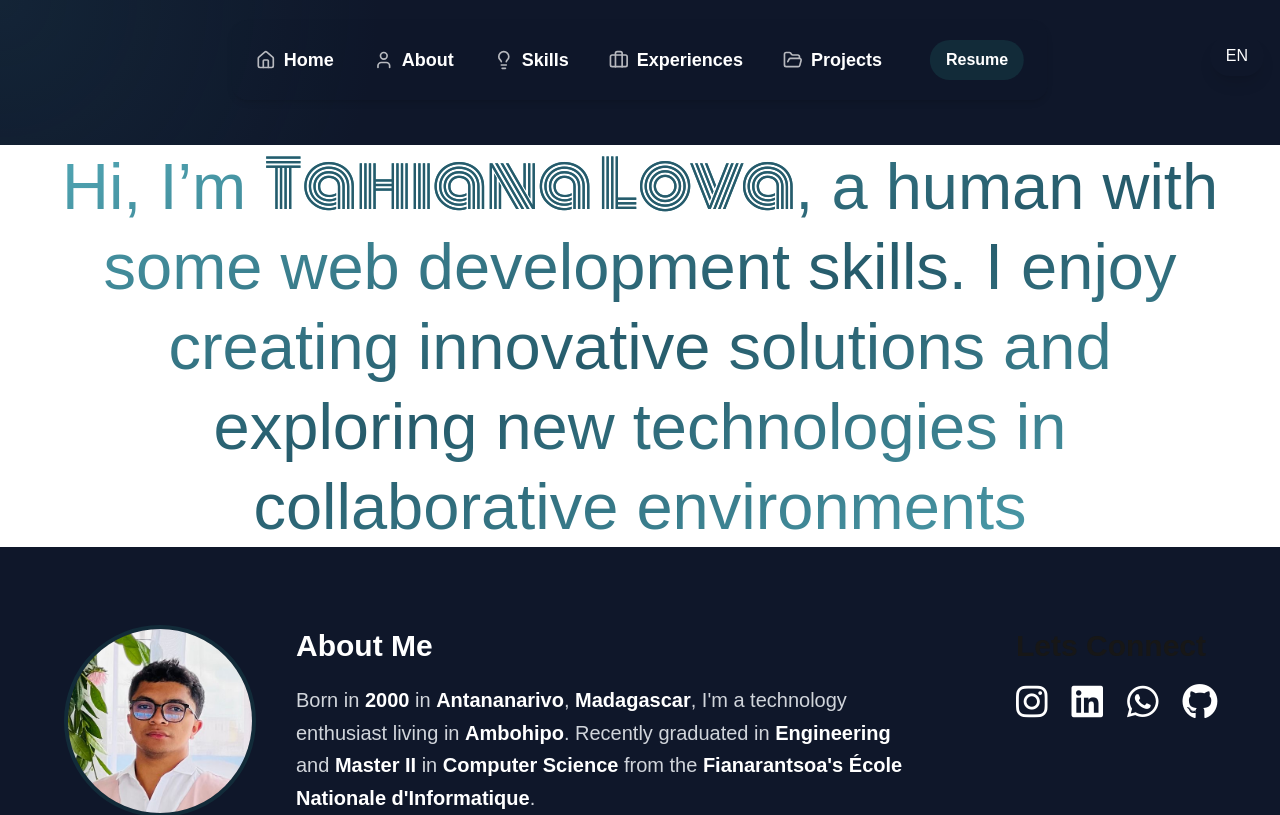
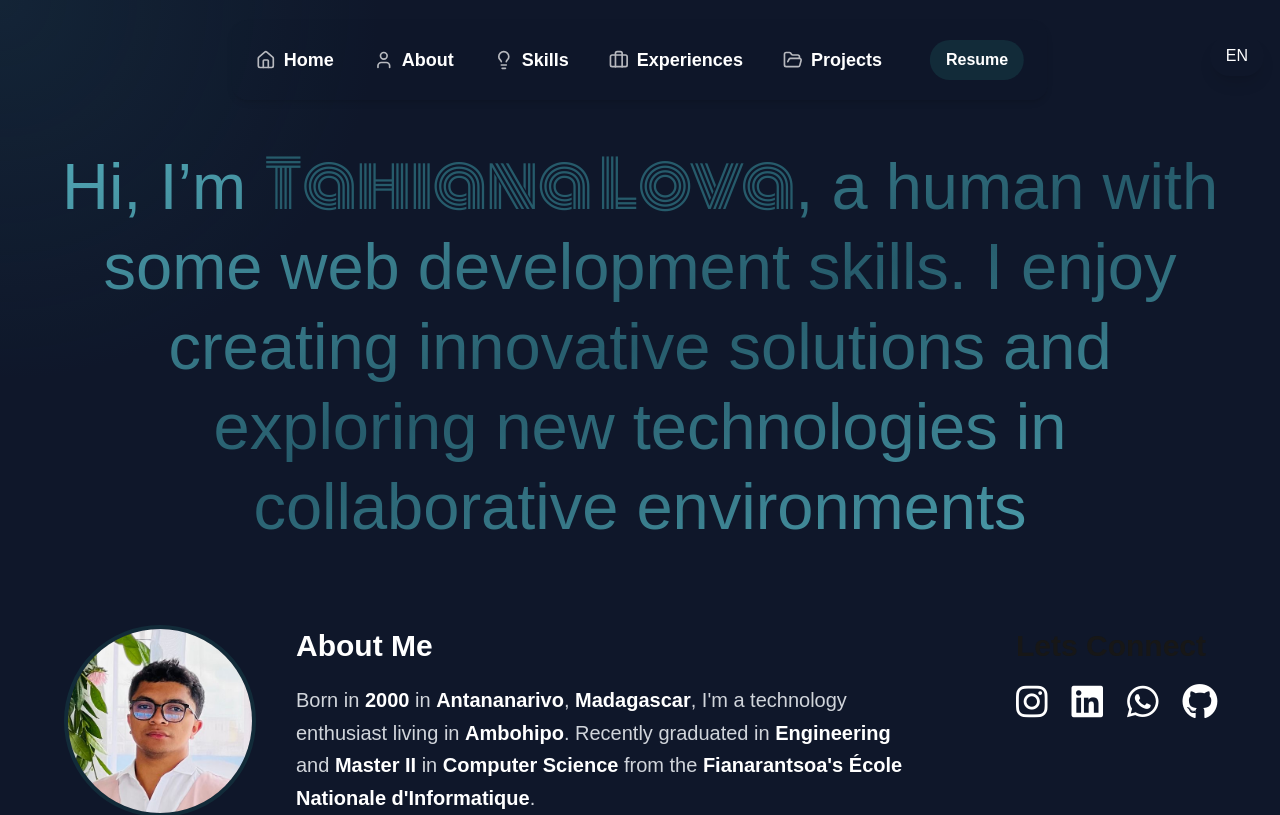
Before and after one commit to Mukkun007/PORTFOLIO-LOVA, a Next.js app: page / in a window 1280 px wide. Shown: the top 815 px of the page. Built offline with nearby package versions, Linux system fonts and the light colour scheme.

Commit message:
final commit for background color

```diff
--- a/src/app/globals.css
+++ b/src/app/globals.css
@@ -68,7 +68,7 @@ main {
 
 .desc {
   flex: 0 0 100%; /* 80% de la largeur pour la section de gauche */
-  background: var(--background);
+  /* background: var(--background); */
   display: block;
   justify-content: start;
   align-items: start;
--- a/src/components/Home.tsx
+++ b/src/components/Home.tsx
@@ -10,7 +10,9 @@ const Home = () => {
       <div className="desc bg-[#0f172a]">
         <h1 className="text-center bg-[#0f172a] md:ml-[40px] md:mr-[40px] xl:ml-[40px] xl:mr-[40px] 2xl:ml-[220px] 2xl:mr-[220px] xl:text-center custom2-font text-[2rem] sm:text-[45px] md:text-[50px] lg:text-[60px] xl:text-[65px] 2xl:text-[70px] bg-gradient-to-br from-[#52a8b6] via-[#265b6b] to-[#52a8b6] text-transparent bg-clip-text leading-[45px] sm:leading-[70px] md:leading-[70px] lg:leading-[70px] xl:leading-[80px] 2xl:leading-[85px]">
           {t("home.greeting1")}
-          <span className="custom-font text-[#265b6b]">Tahiana Lova</span>
+          <span className="custom-font bg-[#0f172a] text-[#265b6b]">
+            Tahiana Lova
+          </span>
           {t("home.greeting2")}
         </h1>
       </div>
```
